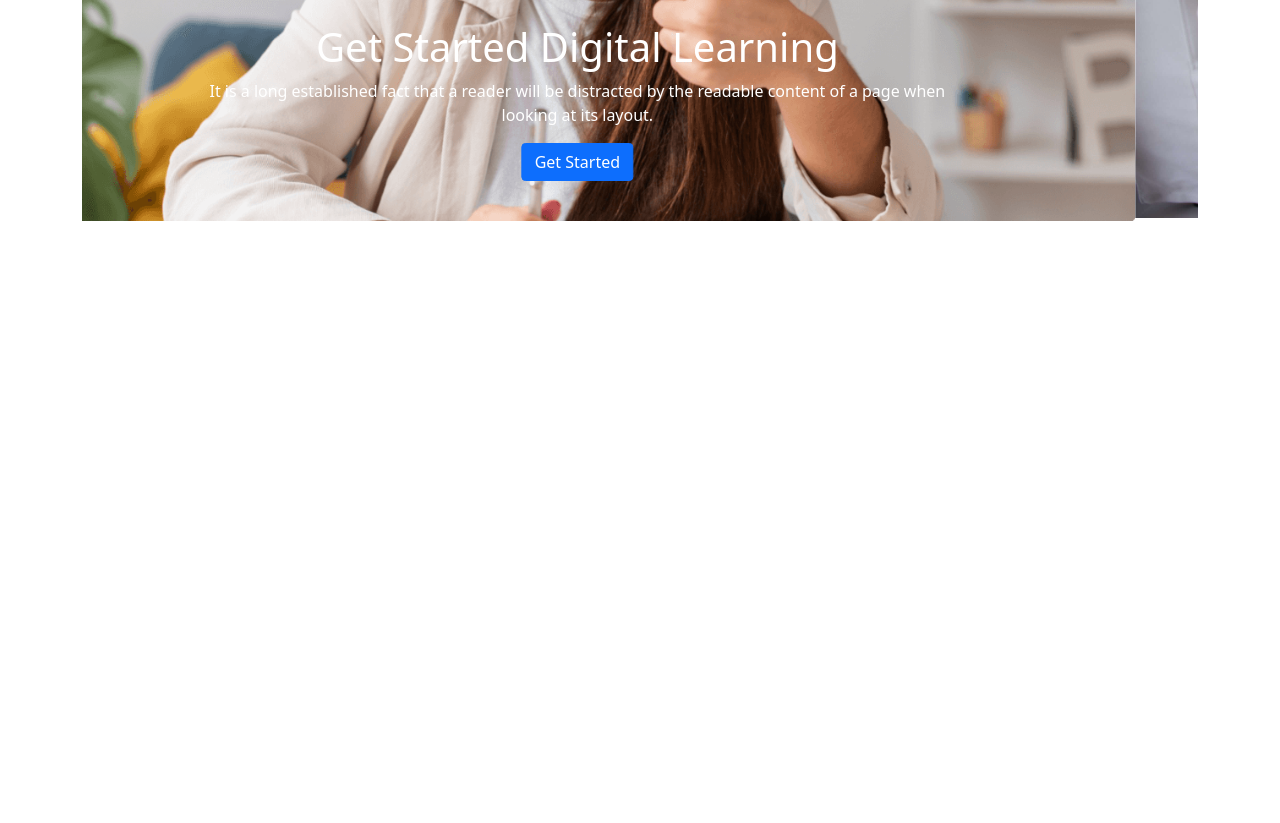
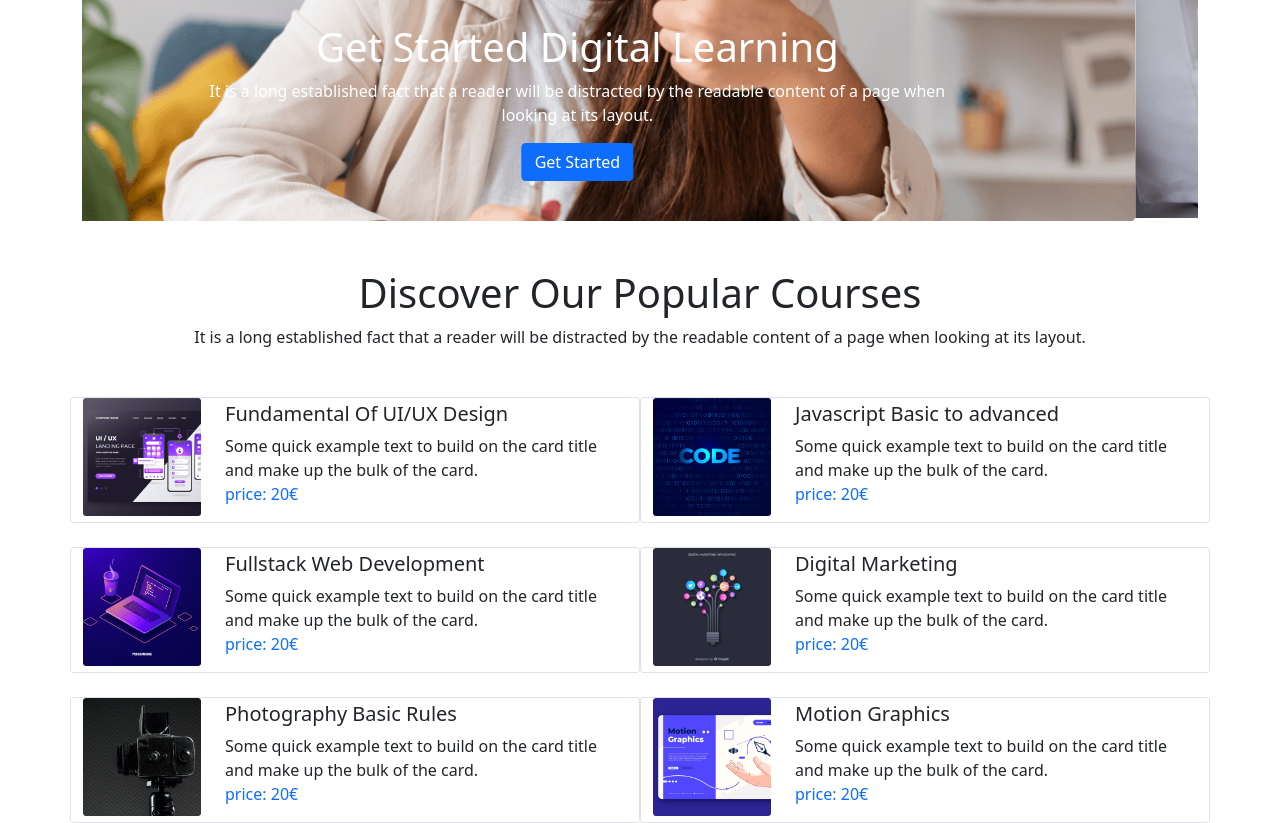
Before and after one commit to abu-shaif-khan/EdTech-bootstarp, a plain HTML site: page index.html in a window 1280 px wide. Shown: the part 475-1298 px from the top of the page. Before the commit the page ends 800 px from the top, so only its background shows below. Drawn offline with nearby package versions, Linux system fonts and the light colour scheme.

Commit message:
course section done

```diff
--- a/index.html
+++ b/index.html
@@ -4,7 +4,7 @@
     <meta charset="UTF-8">
     <meta http-equiv="X-UA-Compatible" content="IE=edge">
     <meta name="viewport" content="width=device-width, initial-scale=1.0">
-    <title>Pro Edu</title>
+    <title>Edu ASK</title>
     <link href="https://cdn.jsdelivr.net/npm/bootstrap@5.0.2/dist/css/bootstrap.min.css" rel="stylesheet" integrity="sha384-EVSTQN3/azprG1Anm3QDgpJLIm9Nao0Yz1ztcQTwFspd3yD65VohhpuuCOmLASjC" crossorigin="anonymous">
 
 </head>
@@ -13,7 +13,7 @@
     <header>
         <nav class="navbar navbar-expand-lg navbar-light navbar-color my-4">
           <div class="container">
-            <a class="navbar-brand fw-bold" href="#">Pro Edu</a>
+            <a class="navbar-brand fw-bold" href="#">Edu ASK</a>
             <button class="navbar-toggler" type="button" data-bs-toggle="collapse" data-bs-target="#navbarSupportedContent" aria-controls="navbarSupportedContent" aria-expanded="false" aria-label="Toggle navigation">
               <span class="navbar-toggler-icon"></span>
             </button>
@@ -82,6 +82,75 @@
     </section>
     <!-- banner section end -->
 
+    <!-- course section start -->
+    <div class="container text-center mt-5">
+      <h1>Discover Our Popular Courses</h1>
+      <p class="mb-5">It is a long established fact that a reader will be distracted by the readable content of a page when looking at its layout.</p>
+      <div class="row g-4">
+        <div class="col-12 col-sm-12 col-md-6 border rounded-1">
+          <div class="row">
+            <div class="col-3"><img class="img-fluid" src="images/course/course-1.png" alt=""></div>
+            <div class="col-9 text-start">
+              <h5 class="pt-1">Fundamental Of UI/UX Design</h5>
+              <div>Some quick example text to build on the card title and make up the bulk of the card.</div>
+              <p class="text-primary">price: 20€</p>
+            </div>
+          </div>
+        </div>
+        <div class="col-12 col-sm-12 col-md-6 border rounded-1">
+          <div class="row">
+            <div class="col-3"><img class="img-fluid" src="images/course/course-2.png" alt=""></div>
+            <div class="col-9 text-start">
+              <h5 class="pt-1">Javascript Basic to advanced</h5>
+              <div>Some quick example text to build on the card title and make up the bulk of the card.</div>
+              <p class="text-primary">price: 20€</p>
+            </div>
+          </div>
+        </div>
+        <div class="col-12 col-sm-12 col-md-6 border rounded-1">
+          <div class="row">
+            <div class="col-3"><img class="img-fluid" src="images/course/course-3.png" alt=""></div>
+            <div class="col-9 text-start">
+              <h5 class="pt-1">Fullstack Web Development</h5>
+              <div>Some quick example text to build on the card title and make up the bulk of the card.</div>
+              <p class="text-primary">price: 20€</p>
+            </div>
+          </div>
+        </div>
+        <div class="col-12 col-sm-12 col-md-6 border rounded-1">
+          <div class="row">
+            <div class="col-3"><img class="img-fluid" src="images/course/course-4.png" alt=""></div>
+            <div class="col-9 text-start">
+              <h5 class="pt-1">Digital Marketing</h5>
+              <div>Some quick example text to build on the card title and make up the bulk of the card.</div>
+              <p class="text-primary">price: 20€</p>
+            </div>
+          </div>
+        </div>
+        <div class="col-12 col-sm-12 col-md-6 border rounded-1">
+          <div class="row">
+            <div class="col-3"><img class="img-fluid" src="images/course/course-5.png" alt=""></div>
+            <div class="col-9 text-start">
+              <h5 class="pt-1">Photography Basic Rules</h5>
+              <div>Some quick example text to build on the card title and make up the bulk of the card.</div>
+              <p class="text-primary">price: 20€</p>
+            </div>
+          </div>
+        </div>
+        <div class="col-12 col-sm-12 col-md-6 border rounded-1">
+          <div class="row">
+            <div class="col-3"><img class="img-fluid" src="images/course/course-6.png" alt=""></div>
+            <div class="col-9 text-start">
+              <h5 class="pt-1">Motion Graphics</h5>
+              <div>Some quick example text to build on the card title and make up the bulk of the card.</div>
+              <p class="text-primary">price: 20€</p>
+            </div>
+          </div>
+        </div>
+      </div>
+    </div>
+    <!-- course section end -->
+
 
     <script src="https://cdn.jsdelivr.net/npm/bootstrap@5.0.2/dist/js/bootstrap.bundle.min.js" integrity="sha384-MrcW6ZMFYlzcLA8Nl+NtUVF0sA7MsXsP1UyJoMp4YLEuNSfAP+JcXn/tWtIaxVXM" crossorigin="anonymous"></script>
 </body>
```
